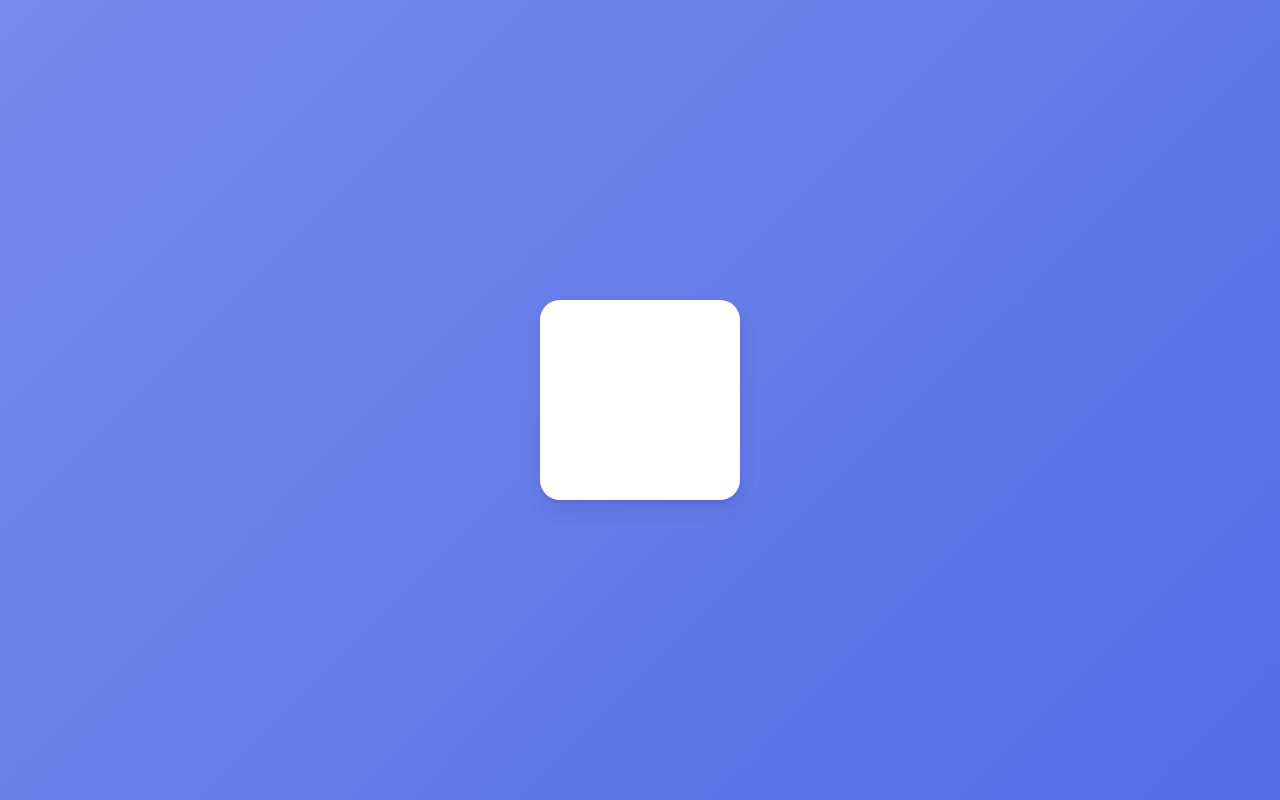
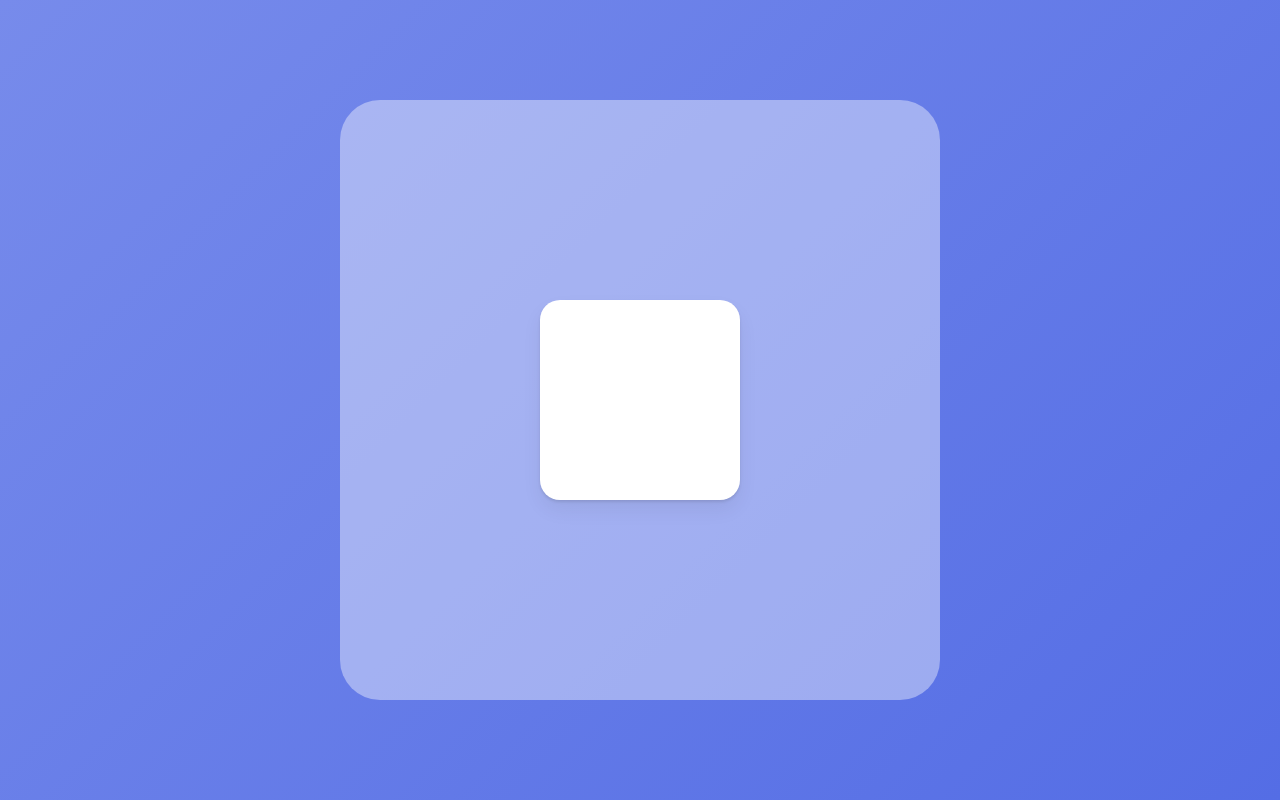
Before and after one commit to aeuna/animation-challenge, a React (Create React App) app: page / in a window 1280 px wide. Built offline with nearby package versions, Linux system fonts and the light colour scheme.

Commit message:
gestures part two

```diff
--- a/src/App.tsx
+++ b/src/App.tsx
@@ -1,10 +1,20 @@
-import React from 'react';
+import React, { useRef } from 'react';
 import styled from 'styled-components';
 import { motion } from 'framer-motion';
 
 const Wrapper = styled.div`
   height: 100vh;
   width: 100vw;
+  display: flex;
+  justify-content: center;
+  align-items: center;
+`;
+
+const BiggerBox = styled.div`
+  width: 600px;
+  height: 600px;
+  background-color: rgba(255, 255, 255, 0.4);
+  border-radius: 40px;
   display: flex;
   justify-content: center;
   align-items: center;
@@ -19,15 +29,17 @@
 `;
 
 const boxVariants = {
-  hover: { scale: 1.5, rotateZ: 90 },
-  click: { scale: 1, borderRadius: '100px' },
-  drag: { backgroundColor: 'rgba(130, 204, 221,1.0)', transition: { duration: 3 } },
+  hover: { rotateZ: 90 },
+  click: { borderRadius: '100px' },
 };
 
 function App() {
+  const biggerBoxRef = useRef<HTMLDivElement>(null);
   return (
     <Wrapper>
-      <Box drag variants={boxVariants} whileHover="hover" whileDrag="drag" whileTap="click" />
+      <BiggerBox ref={biggerBoxRef}>
+        <Box drag dragSnapToOrigin dragElastic={0.5} dragConstraints={biggerBoxRef} variants={boxVariants} whileHover="hover" whileTap="click" />
+      </BiggerBox>
     </Wrapper>
   );
 }
```
